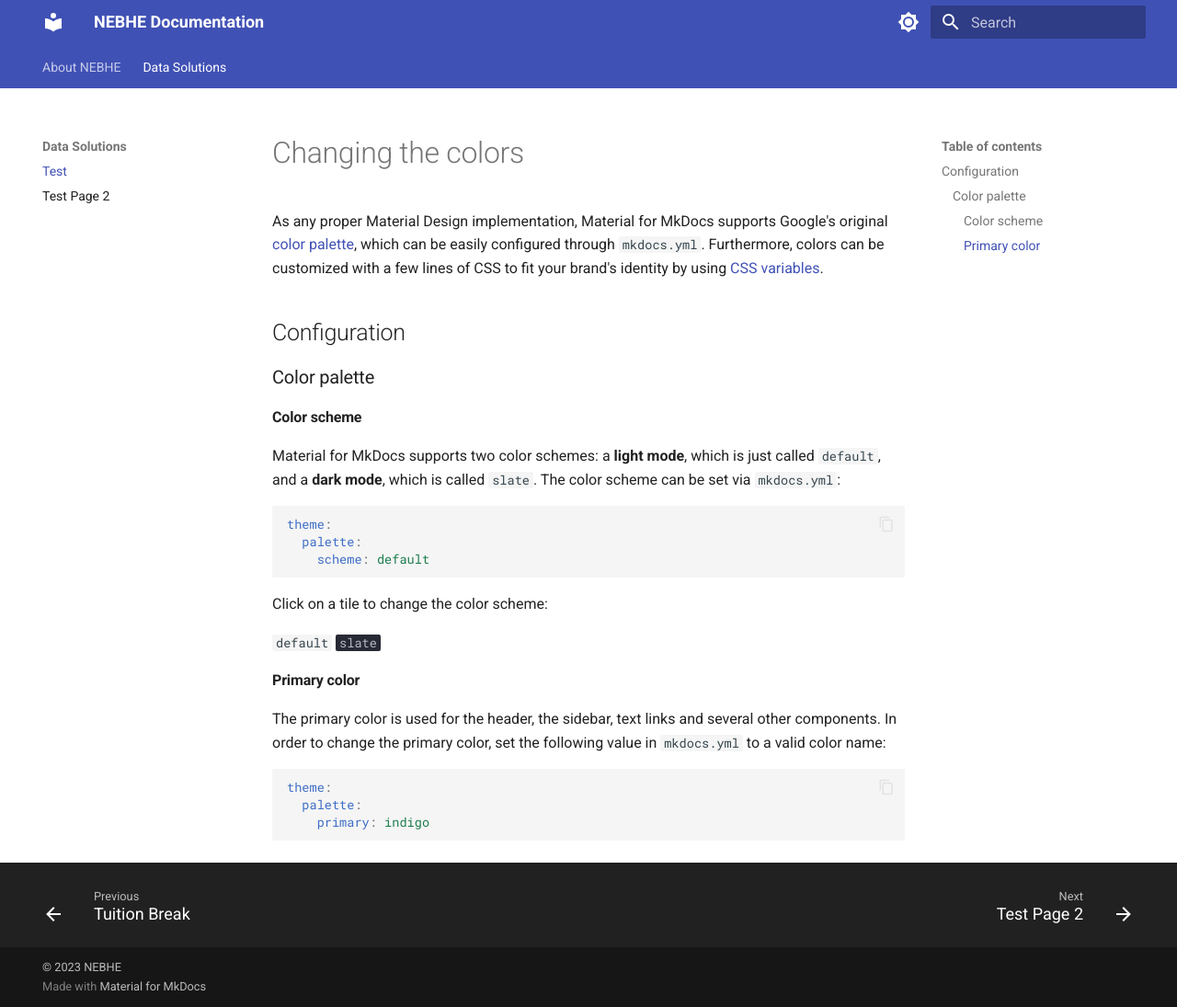
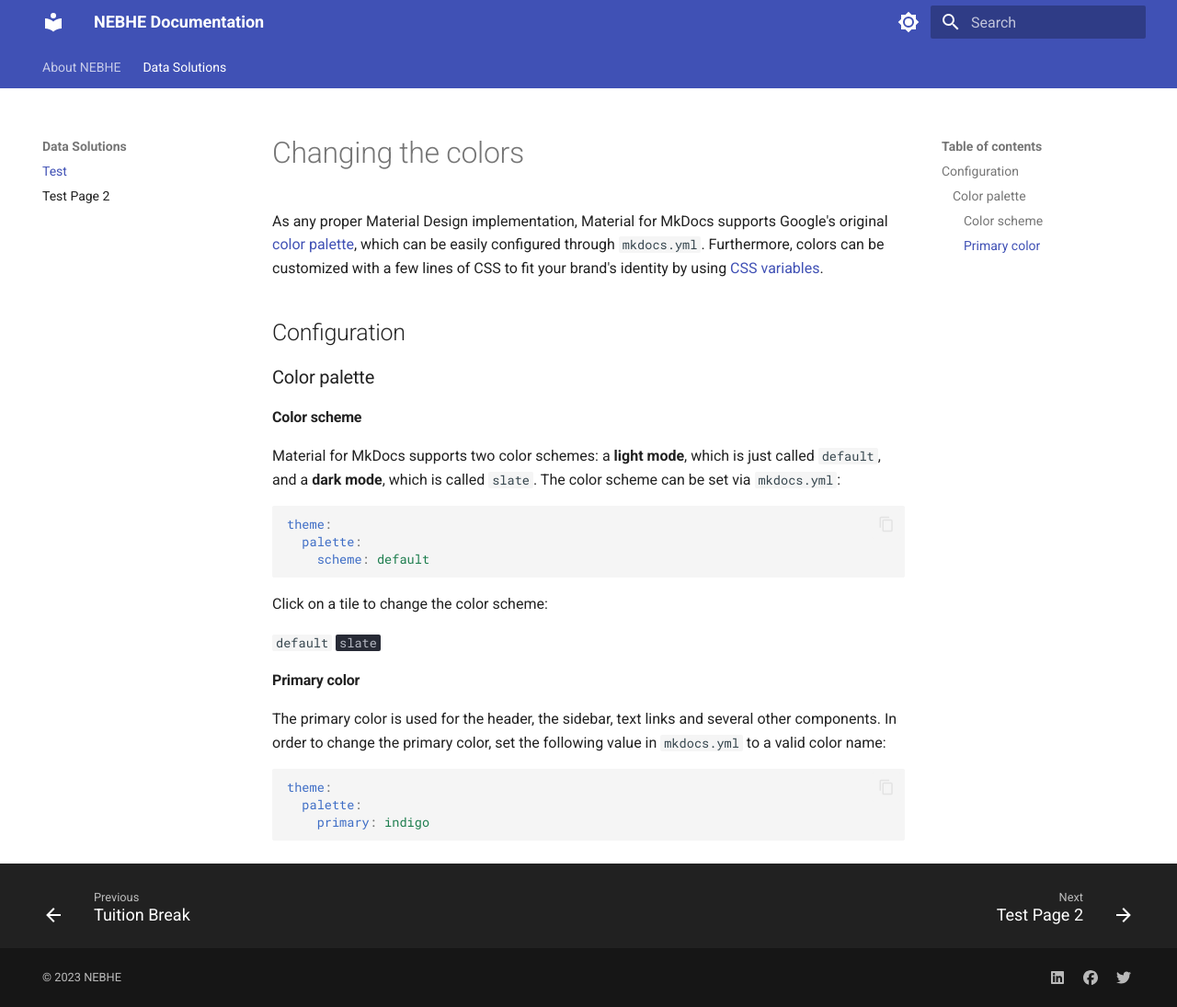
Before and after one commit to NEBHE-org/NEBHE-Documentation, an MkDocs documentation site: the page built from docs/policy-training/test.md, in a window 1280 px wide and 1095 px high. Shown: the whole window at 92% size. Built offline with MkDocs 1.6.1 and Material for MkDocs 9.7.7, drawn with Linux system fonts in a browser that asks for light colours; part of the change alters nothing that is shown.

```diff
--- a/mkdocs.yml
+++ b/mkdocs.yml
@@ -1,6 +1,10 @@
 site_name: NEBHE Documentation
+site_url: https://nebhe-org.github.io/NEBHE-Documentation/
+site_author: Sahil Gadge
+site_description: >-
+  This site is build to host documentation for New England Board of Higher Education
 theme:
-  favicon: assets/OIP.jpg
+  favicon: assets/OIP.png
   name: material
   features:
     - announce.dismiss
@@ -68,8 +72,8 @@ nav:
     - Policy and Research: about/policy-and-research.md
     - Tuition Break: about/tution-break.md
   - Data Solutions:
-    - Test: test.md
-    - Test Page 2 : test2.md
+    - Test: policy-training/test.md
+    - Test Page 2 : policy-training/test2.md
 
 extra:
   analytics:
@@ -88,5 +92,16 @@ extra:
             Thanks for your feedback! Help us improve this page by
             using our <a href="..." target="_blank" rel="noopener">feedback form</a>.
 
+extra:
+  generator: false
+  social:
+    - icon: fontawesome/brands/linkedin
+      link: https://www.linkedin.com/company/new-england-board-of-higher-education
+    - icon: fontawesome/brands/facebook
+      link: https://www.facebook.com/nebhe
+    - icon: fontawesome/brands/twitter
+      link: https://twitter.com/nebhe
+
+
 copyright: |
   &copy; 2023 <a href="https://nebhe.org/"  target="_blank" rel="noopener">NEBHE</a>
```
Also changed, not shown: docs/assets/OIP.jpg (deleted), docs/assets/OIP.png (added), docs/policy-training/test.md (renamed from docs/test.md), docs/policy-training/test2.md (renamed from docs/test2.md).
